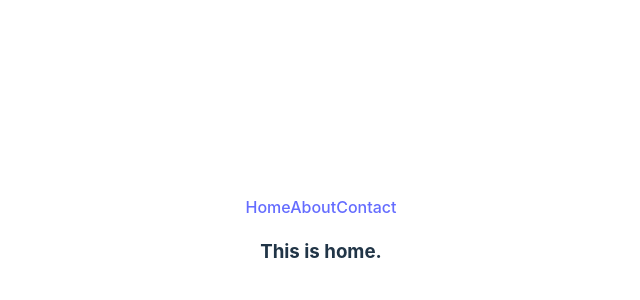
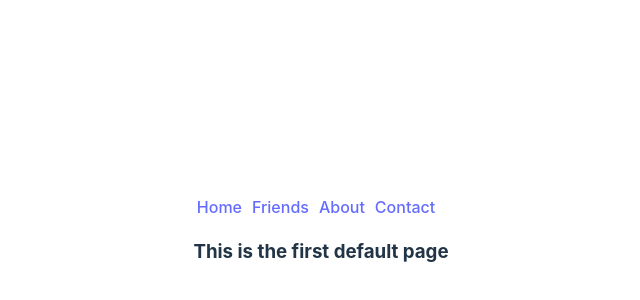
Before and after one commit to SK-Washif/ReactJS-Router-Project, a React (Vite) app: page / in a window 1280 px wide. Shown: the part 160-460 px from the top of the page, without its empty margins (319-959 px from the left). Built offline with nearby package versions, Linux system fonts and the light colour scheme.

Commit message:
data load part start in Friends features

```diff
--- /dev/null
+++ b/src/components/First/First.jsx
@@ -0,0 +1,11 @@
+import React from 'react';
+
+const First = () => {
+  return (
+    <div>
+      <h3>This is the first default page</h3>
+    </div>
+  );
+};
+
+export default First;
--- /dev/null
+++ b/src/components/Friends/Friends.jsx
@@ -0,0 +1,14 @@
+import React from 'react';
+import { useLoaderData } from 'react-router-dom';
+
+const Friends = () => {
+  const data = useLoaderData();
+  console.log(data);
+  return (
+    <div>
+      <h3>This is friends section</h3>
+    </div>
+  );
+};
+
+export default Friends;
--- /dev/null
+++ b/src/components/Header/Header.css
@@ -0,0 +1,3 @@
+nav a{
+  margin-right: 10px;
+}
--- a/src/components/Header/Header.jsx
+++ b/src/components/Header/Header.jsx
@@ -1,12 +1,15 @@
 import React from 'react';
+import { Link } from 'react-router-dom';
+import './Header.css'
 
 const Header = () => {
   return (
-    <div>
-      <a href="/">Home</a>
-      <a href="/about">About</a>
-      <a href="/contact">Contact</a>
-    </div>
+    <nav>
+      <Link to="/">Home</Link>
+      <Link to="/friends">Friends</Link>
+      <Link to="/about">About</Link>
+      <Link to="/contact">Contact</Link>
+    </nav>
   );
 };
 
--- a/src/components/Home/Home.jsx
+++ b/src/components/Home/Home.jsx
@@ -6,7 +6,7 @@ const Home = () => {
   return (
     <div>
       <Header></Header>
-      <h3>This is home.</h3>
+
       <Outlet></Outlet>
     </div>
   );
--- a/src/main.jsx
+++ b/src/main.jsx
@@ -9,6 +9,8 @@ import {
 import About from './components/About/About.jsx';
 import Contact from './components/Contact/Contact.jsx';
 import Home from './components/Home/Home.jsx';
+import First from './components/First/First.jsx';
+import Friends from './components/Friends/Friends.jsx';
 
 
 // const router = createBrowserRouter([
@@ -32,6 +34,15 @@ const router =createBrowserRouter([
   element: <Home></Home>,
   children: [
     {
+      path: '/',
+      element: <First></First>
+    },
+    {
+      path: 'friends',
+      element: <Friends></Friends>,
+      loader: () => fetch('https://jsonplaceholder.typicode.com/users')
+    },
+    {
       path: 'about',
       element: <About></About>
     },
```
